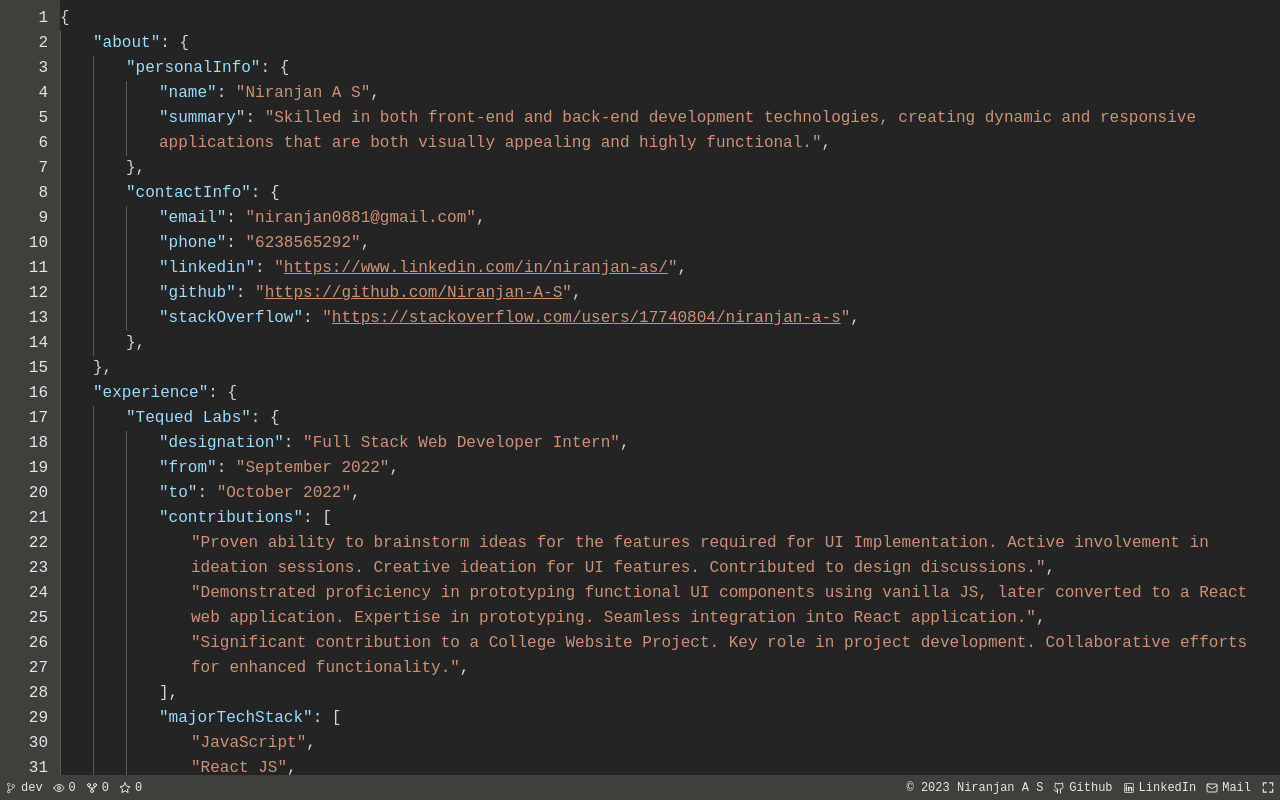
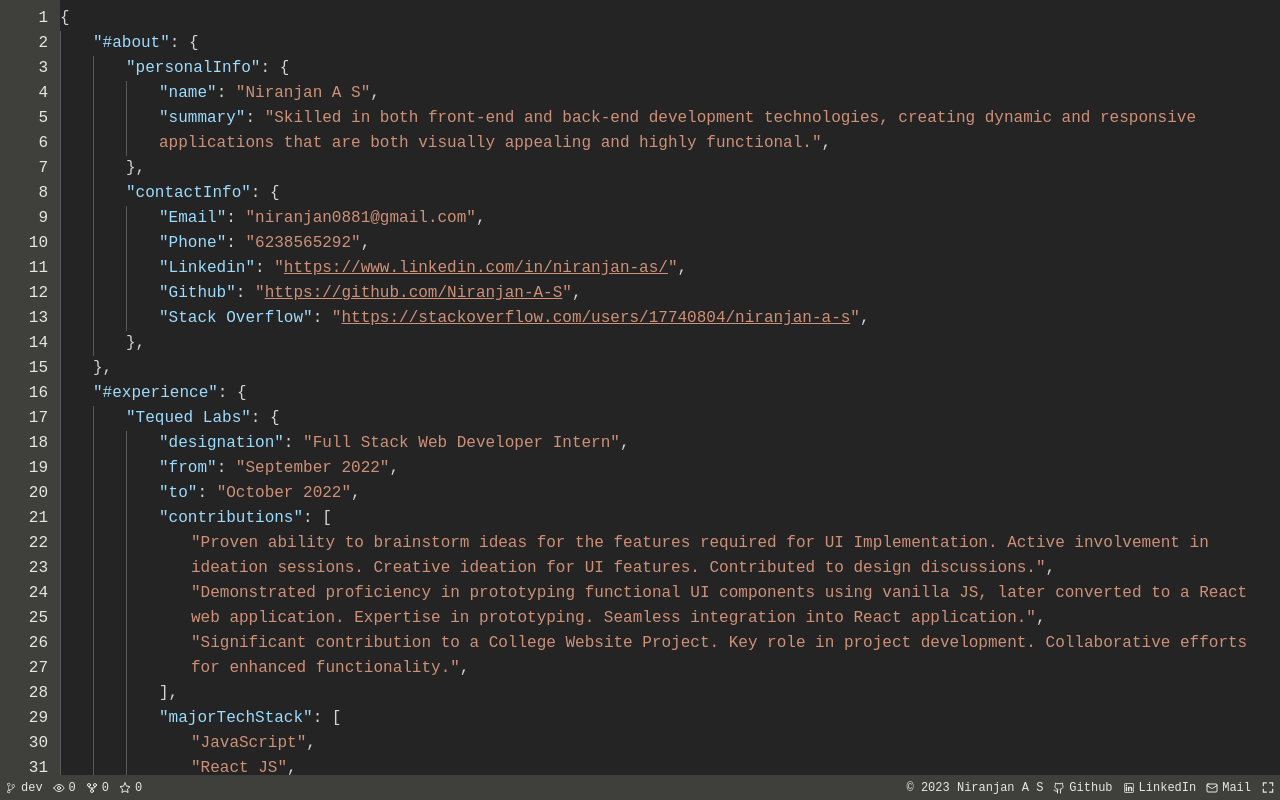
Before and after one commit to Niranjan-A-S/portfolio_, a React (Vite) app: page / in a window 1280 px wide. Built offline with nearby package versions, Linux system fonts and the light colour scheme; no server answers.

Commit message:
feat: made the content inside the application editable

```diff
--- a/index.html
+++ b/index.html
@@ -8,7 +8,7 @@
   <title>Niranjan A S</title>
 </head>
 
-<body>
+<body oncontextmenu="return false;">
   <div id="root"></div>
   <script type="module" src="/src/main.tsx"></script>
 </body>
--- a/src/components/content/index.tsx
+++ b/src/components/content/index.tsx
@@ -13,7 +13,7 @@ export const Content: FC<any> = memo(forwardRef<HTMLDivElement, any>((_, ref) =>
             callback={renderCodeBlock} />
     )), []);
 
-    return <div className='content' ref={ref}>
+    return <div className='content' ref={ref} contentEditable spellCheck={false}>
         <Bracket />
         {renderCodeBlock(details)}
         <Bracket isClosed />
--- a/src/config/details.json
+++ b/src/config/details.json
@@ -1,18 +1,18 @@
 {
-    "about": {
+    "#about": {
         "personalInfo": {
             "name": "Niranjan A S",
             "summary": "Skilled in both front-end and back-end development technologies, creating dynamic and responsive applications that are both visually appealing and highly functional."
         },
         "contactInfo": {
-            "email": "niranjan0881@gmail.com",
-            "phone": "6238565292",
-            "linkedin": "https://www.linkedin.com/in/niranjan-as/",
-            "github": "https://github.com/Niranjan-A-S",
-            "stackOverflow": "https://stackoverflow.com/users/17740804/niranjan-a-s"
+            "Email": "niranjan0881@gmail.com",
+            "Phone": "6238565292",
+            "Linkedin": "https://www.linkedin.com/in/niranjan-as/",
+            "Github": "https://github.com/Niranjan-A-S",
+            "Stack Overflow": "https://stackoverflow.com/users/17740804/niranjan-a-s"
         }
     },
-    "experience": {
+    "#experience": {
         "Tequed Labs": {
             "designation": "Full Stack Web Developer Intern",
             "from": "September 2022",
@@ -56,27 +56,27 @@
             ]
         }
     },
-    "projects": {
+    "#projects": {
         "cryptox": {
             "description": "A command line application built in Node.js that provides users with the ability to check the price of various cryptocurrencies in their desired currency format. It supports functionalities such as adding, removing, and displaying API keys, as well as specifying the cryptocurrency and currency for conversion.",
             "repo": "https://github.com/Niranjan-A-S/cryptox"
         },
-        "chatgpt-cli": {
+        "ChatGPT-CLI": {
             "description": "A command line application that allows users to access the OpenAI's ChatGPT API and generate text based on their input.",
             "repo": "https://github.com/Niranjan-A-S/chatgpt-cli"
         },
-        "slate": {
+        "Slate": {
             "description": "A complete note-taking app with markdown support and search filters utilizing the browser's local storage as DB",
             "repo": "https://github.com/Niranjan-A-S/Slate",
             "link": "https://slate-note.netlify.app/"
         },
-        "netflixClone": {
+        "Netflix Clone": {
             "description": "A clone of the popular Netflix web app with custom search functionality, user authentication, streaming videos and much more built on top of NextJS.",
             "repo": "https://github.com/Niranjan-A-S/netflix-clone",
             "link": "https://netflix-clone-six-snowy-90.vercel.app/"
         }
     },
-    "education": {
+    "#education": {
         "Bachelor of Engineering": {
             "institution": "Rajarajeswari College  of Engineerings",
             "fieldOfStudy": "Computer Science and Engineering",
@@ -90,12 +90,12 @@
             "to": "2018"
         }
     },
-    "certifications": [
+    "#certifications": [
         "https://www.freecodecamp.org/certification/niranjan2602/javascript-algorithms-and-data-structures",
         "https://drive.google.com/file/d/13lul8RSEgop4lIHEGVXIObpVwYfoJpUA/view?usp=sharing",
         "https://drive.google.com/file/d/1N304OU0Id49ugfnqJQI93_qK5zkHXcQW/view?usp=sharing"
     ],
-    "source": {
+    "#source": {
         "resume": "https://drive.google.com/file/d/1vLQ5g-_j1gvkp4FDriri8i14ouyYVQR2/view?usp=sharing"
     }
 }
```
